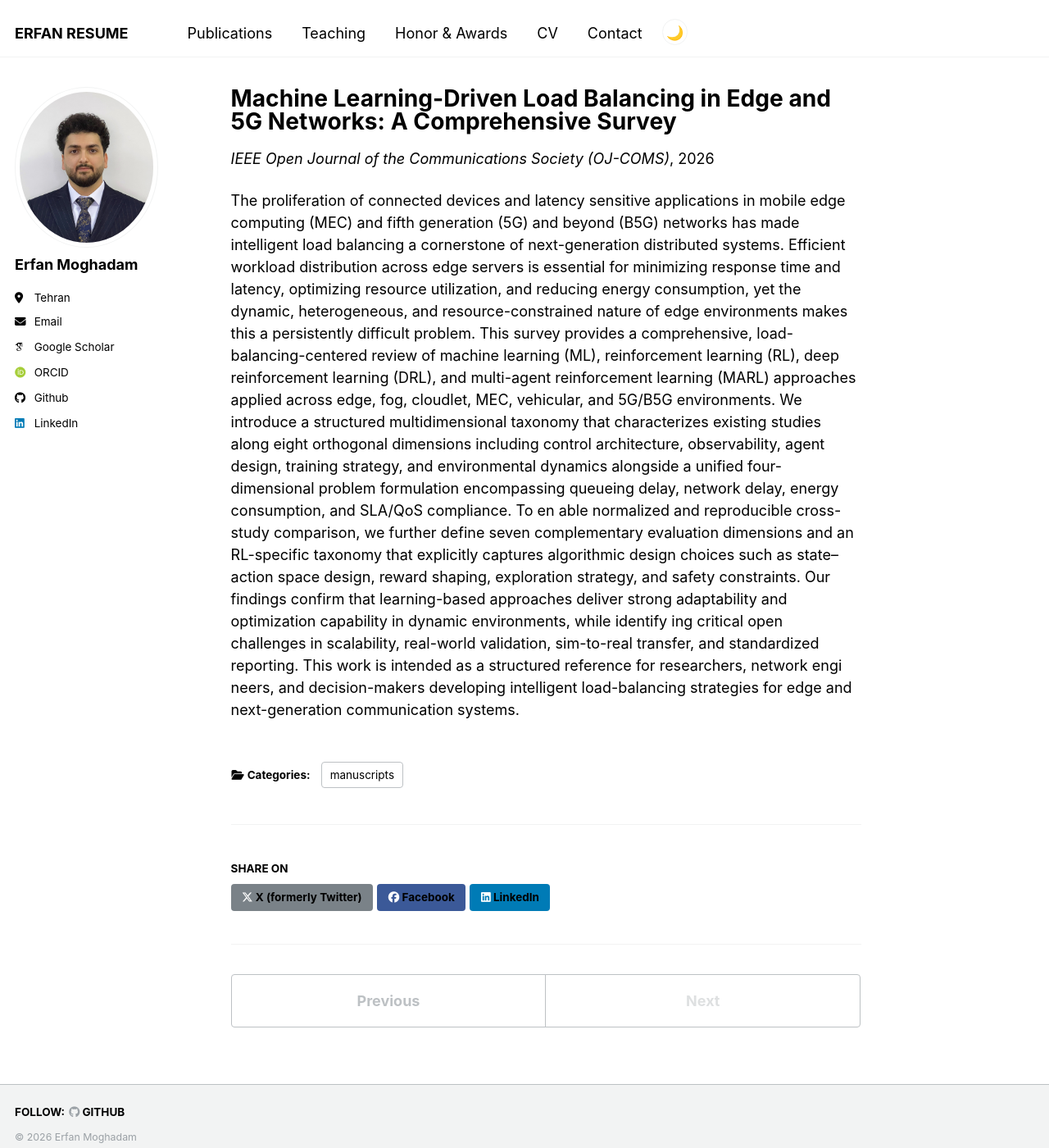
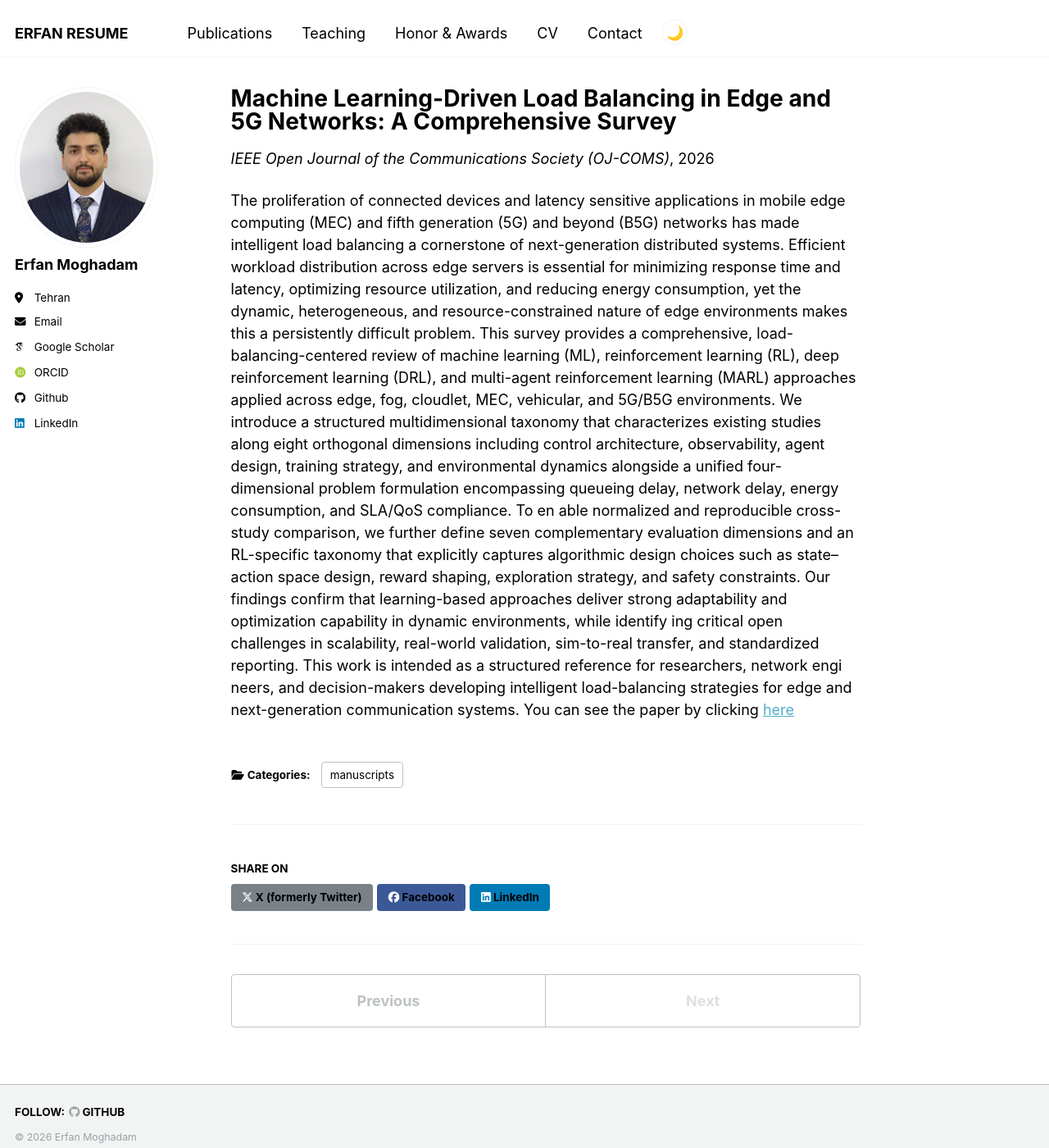
Before and after one commit to erfanresume/erfanresume.github.io, a Jekyll site: the page built from _publications/2025-01-15-paper-title-number-1.md, in a window 1280 px wide and 1400 px high. Shown: the whole window at 82% size. Built offline with Jekyll 4.4.1, drawn with Linux system fonts in a browser that asks for light colours; some web fonts are replaced.

Commit message:
Update 2025-01-15-paper-title-number-1.md

```diff
--- a/_publications/2025-01-15-paper-title-number-1.md
+++ b/_publications/2025-01-15-paper-title-number-1.md
@@ -42,4 +42,4 @@ ing critical open challenges in scalability, real-world validation,
 sim-to-real transfer, and standardized reporting. This work is
 intended as a structured reference for researchers, network engi
 neers, and decision-makers developing intelligent load-balancing
-strategies for edge and next-generation communication systems.
+strategies for edge and next-generation communication systems. You can see the paper by clicking [here](https://link.springer.com/article/10.1007/s11227-026-08358-z)
```
